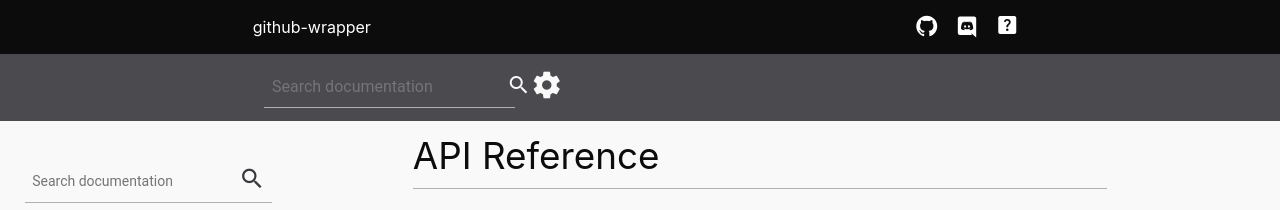
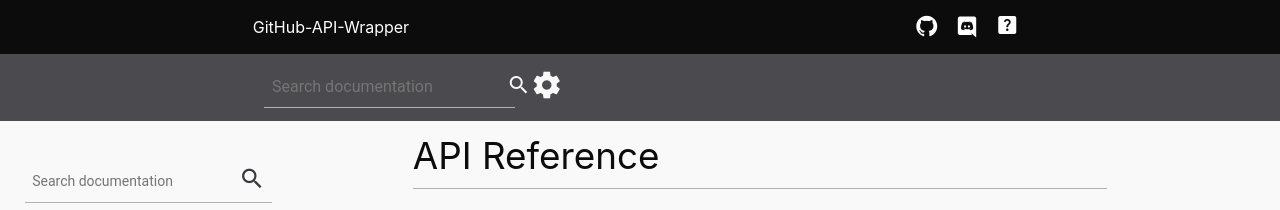
Before and after one commit to VarMonke/GitHub-API-Wrapper, a Sphinx documentation site: the page built from docs/api.rst, in a window 1280 px wide and 900 px high. Shown: the top 210 px of the window. Built offline with Sphinx 7.4.7, drawn with Linux system fonts in a browser that asks for light colours.

Commit message:
rollback

```diff
--- a/docs/_templates/layout.html
+++ b/docs/_templates/layout.html
@@ -58,7 +58,7 @@
     {#- The main navigation header #}
     <header class="grid-item">
       <nav>
-        <a href="{{ pathto(master_doc)|e }}" class="main-heading">github-wrapper</a>
+        <a href="{{ pathto(master_doc)|e }}" class="main-heading">GitHub-API-Wrapper</a>
         <a href="https://github.com/Varmonke/GitHub-API-Wrapper" title="GitHub"><span class="material-icons custom-icons">github</span></a>
         <a href="{{ discord_invite }}" title="{{ _('Discord') }}"><span class="material-icons custom-icons">discord</span></a>
         <a href="{{ pathto('faq') }}" title="FAQ"><span class="material-icons">help_center</span></a>
--- a/docs/conf.py
+++ b/docs/conf.py
@@ -68,7 +68,7 @@ source_suffix = ".rst"
 master_doc = "index"
 
 # General information about the project.
-project = "github-wrapper"
+project = "GitHub-API-Wrapper"
 copyright = "2022-present, VarMonke, sudosnok & contributors"
 
 # The version info for the project you're documenting, acts as replacement for
@@ -261,7 +261,7 @@ html_search_scorer = "_static/scorer.js"
 html_js_files = ["custom.js", "settings.js", "copy.js", "sidebar.js"]
 
 # Output file base name for HTML help builder.
-htmlhelp_basename = "github-wrapper.doc"
+htmlhelp_basename = "GitHub-API-Wrapper.doc"
 
 # -- Options for LaTeX output ---------------------------------------------
 
@@ -282,8 +282,8 @@ latex_elements = {
 latex_documents = [
     (
         "index",
-        "github-wrapper.tex",
-        "github-wrapper Documentation",
+        "GitHub-API-Wrapper.tex",
+        "GitHub-API-Wrapper Documentation",
         "VarMonke, sudosnok & contributors",
         "manual",
     ),
@@ -317,8 +317,8 @@ latex_documents = [
 man_pages = [
     (
         "index",
-        "github-wrapper",
-        "github-wrapper Documentation",
+        "GitHub-API-Wrapper",
+        "GitHub-API-Wrapper Documentation",
         ["VarMonke, sudosnok & contributors"],
         1,
     )
@@ -336,10 +336,10 @@ man_pages = [
 texinfo_documents = [
     (
         "index",
-        "github-wrapper",
-        "github-wrapper Documentation",
+        "GitHub-API-Wrapper",
+        "GitHub-API-Wrapper Documentation",
         "VarMonke & sudosnok",
-        "github-wrapper",
+        "GitHub-API-Wrapper",
         "One line description of project.",
         "Miscellaneous",
     ),
--- a/docs/index.rst
+++ b/docs/index.rst
@@ -1,9 +1,9 @@
-.. github-wrapper documentation master file, created by
+.. GitHub-API-Wrapper documentation master file, created by
    sphinx-quickstart on Sun May  1 15:39:50 2022.
    You can adapt this file completely to your liking, but it should at least
    contain the root `toctree` directive.
 
-Welcome to github-wrapper.
+Welcome to GitHub-API-Wrapper.
 ==============================================
 
 .. automodule:: github
--- a/github/__init__.py
+++ b/github/__init__.py
@@ -23,7 +23,7 @@ SOFTWARE.
 
 """
 
-__title__ = "github-wrapper"
+__title__ = "GitHub-API-Wrapper"
 __authors__ = ("VarMonke", "sudosnok", "contributors")
 __version__ = "2.0a"
 __license__ = "MIT"
--- a/pyproject.toml
+++ b/pyproject.toml
@@ -1,3 +1,6 @@
+[tool.poetry]
+name = "GitHub-API-Wrapper"
+
 [tool.black]
 line-length = 100
 preview = true  # better formatting basically
```
Also changed, not shown: 1 other file.
